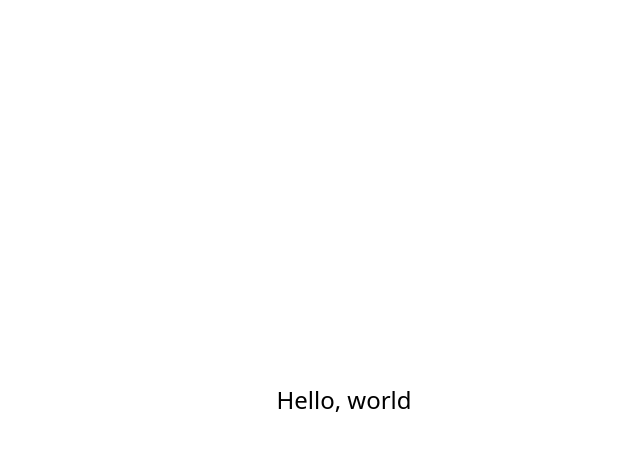
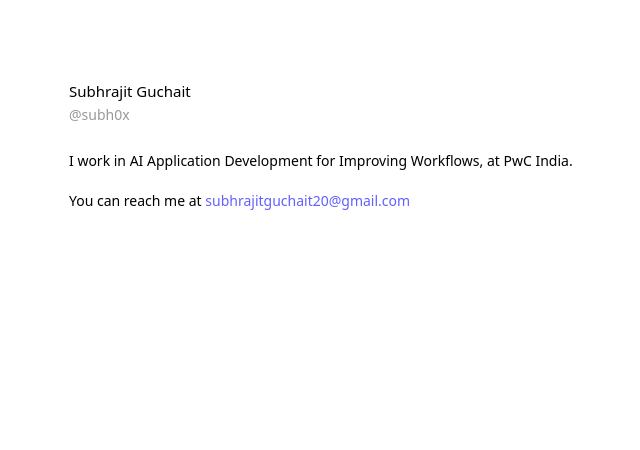
Before and after one commit to subh0x/subh0x.github.io, a React (Vite) app: page / in a window 1280 px wide. Shown: the top 450 px of the page, without its empty margins (296-936 px from the left). Built offline with nearby package versions, Linux system fonts and the light colour scheme.

Commit message:
feat: update App component with personal details and improved layout

```diff
--- a/src/App.tsx
+++ b/src/App.tsx
@@ -1,7 +1,29 @@
 export default function App() {
   return (
-    <div className="flex min-h-screen items-center justify-center">
-      <h1 className="text-2xl">Hello, world</h1>
+    <div className="flex flex-col gap-6 mx-auto max-w-[582px] px-4 md:pt-20 pt-8 pb-10">
+      <article className="flex flex-col gap-6">
+        <div className="flex flex-col gap-0.5">
+          <h1 className="text-[15px] font-medium text-foreground">
+            Subhrajit Guchait
+          </h1>
+          <h3 className="text-sm text-foreground opacity-40">@subh0x</h3>
+        </div>
+        <div className="flex flex-col gap-4 text-sm leading-6 font-[450]">
+          <p>
+            I work in AI Application Development for Improving Workflows, at PwC India.
+          </p>
+          <p>
+            You can reach me at{' '}
+            <a
+              target="_self"
+              className="inline-flex gap-0.5 items-center cursor-pointer text-indigo-500 hover:text-indigo-400"
+              href="mailto:subhrajitguchait20@gmail.com"
+            >
+              subhrajitguchait20@gmail.com
+            </a>
+          </p>
+        </div>
+      </article>
     </div>
   );
 }
```
